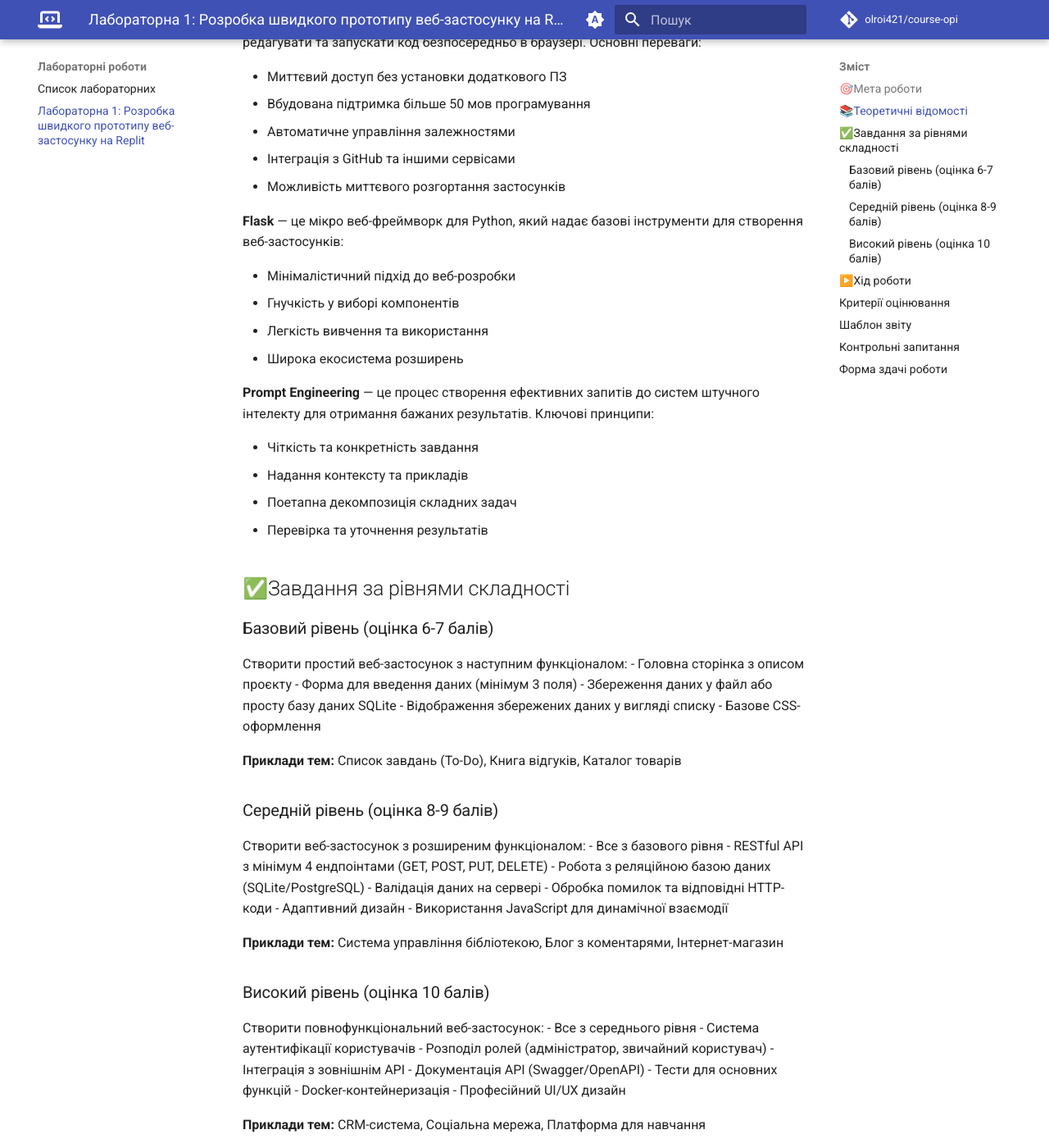
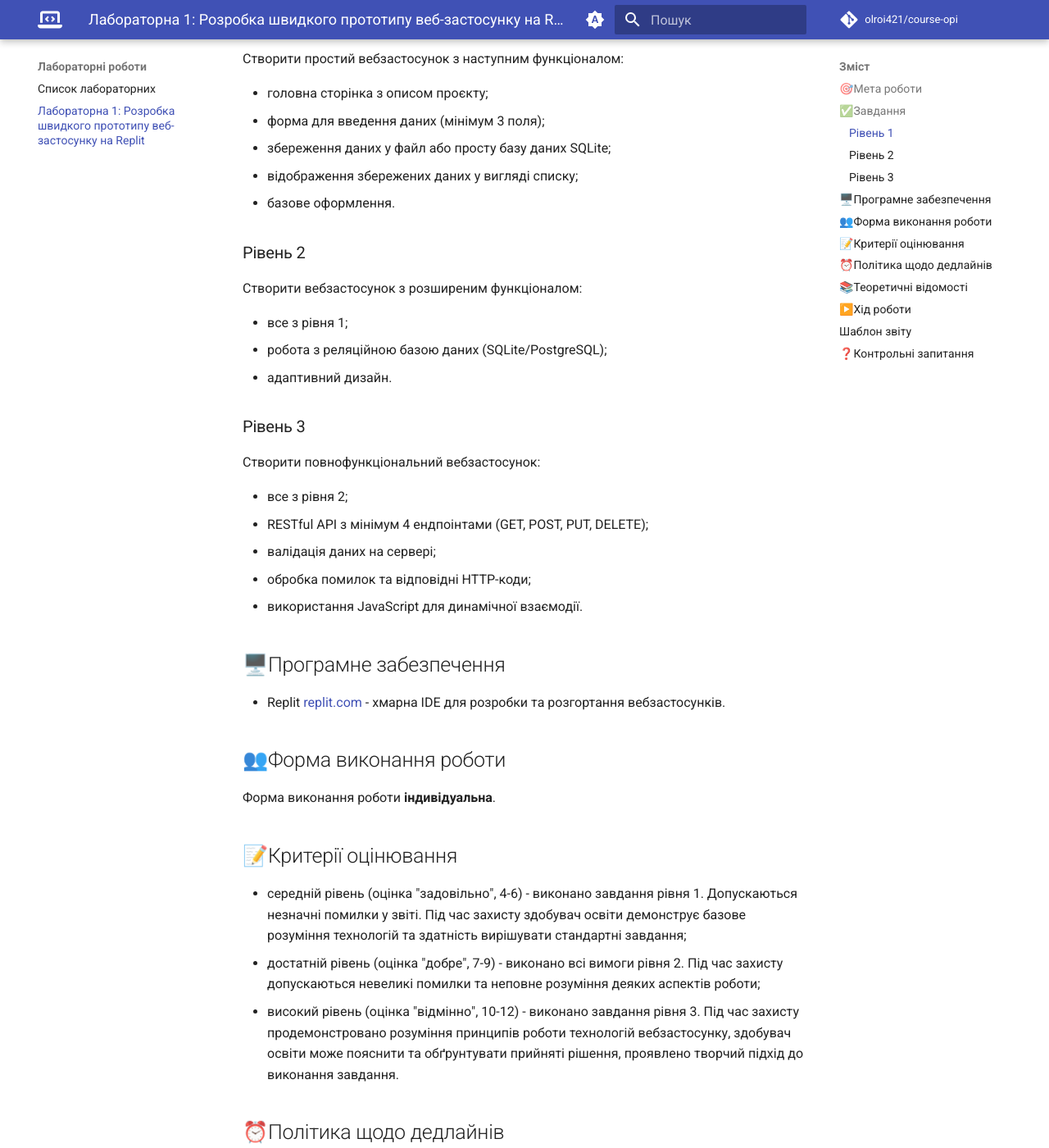
Before and after one commit to olroi421/course-opi, an MkDocs documentation site: the page built from docs/labs/lab-01.md, in a window 1280 px wide and 1400 px high, scrolled down 489 px. Shown: the whole window at 82% size. Built offline with MkDocs 1.6.1 and Material for MkDocs 9.7.7, drawn with Linux system fonts in a browser that asks for light colours; comment, search, counter and statistics services are not loaded; some of the changed text lies outside the part shown.

Commit message:
Update lab-01.md

````diff
--- a/docs/labs/lab-01.md
+++ b/docs/labs/lab-01.md
@@ -1,155 +1,135 @@
-# Лабораторна робота 1. Розробка швидкого прототипу веб-застосунку на Replit
+# Лабораторна робота 1. Розробка швидкого прототипу вебзастосунку на Replit
 
 ## 🎯Мета роботи
 
-Створення функціонального веб-застосунку з використанням сервісу Replit та інструментів штучного інтелекту для прискорення розробки програмного забезпечення.
+Створення функціонального вебзастосунку з використанням сервісу Replit та інструментів штучного інтелекту для прискорення розробки програмного забезпечення.
 
+## ✅Завдання
+
+### Рівень 1
+
+Створити простий вебзастосунок з наступним функціоналом:
+
+- головна сторінка з описом проєкту;
+- форма для введення даних (мінімум 3 поля);
+- збереження даних у файл або просту базу даних SQLite;
+- відображення збережених даних у вигляді списку;
+- базове оформлення.
+
+### Рівень 2
+
+Створити вебзастосунок з розширеним функціоналом:
+
+- все з рівня 1;
+- робота з реляційною базою даних (SQLite/PostgreSQL);
+- адаптивний дизайн.
+
+### Рівень 3
+
+Створити повнофункціональний вебзастосунок:
+
+- все з рівня 2;
+- RESTful API з мінімум 4 ендпоінтами (GET, POST, PUT, DELETE);
+- валідація даних на сервері;
+- обробка помилок та відповідні HTTP-коди;
+- використання JavaScript для динамічної взаємодії.
+
+## 🖥️Програмне забезпечення
+
+- Replit [replit.com](https://replit.com) - хмарна IDE для розробки та розгортання вебзастосунків.
+
+## 👥Форма виконання роботи
+
+Форма виконання роботи **індивідуальна**.
+
+## 📝Критерії оцінювання
+
+- середній рівень (оцінка "задовільно", 4-6) - виконано завдання рівня 1. Допускаються незначні помилки у звіті. Під час захисту здобувач освіти демонструє базове розуміння технологій та здатність вирішувати стандартні завдання;
+- достатній рівень (оцінка "добре", 7-9) - виконано всі вимоги рівня 2. Під час захисту допускаються невеликі помилки та неповне розуміння деяких аспектів роботи;
+- високий рівень (оцінка "відмінно", 10-12) - виконано завдання рівня 3. Під час захисту продемонстровано розуміння принципів роботи технологій вебзастосунку, здобувач освіти може пояснити та обґрунтувати прийняті рішення, проявлено творчий підхід до виконання завдання.
+
+## ⏰Політика щодо дедлайнів
+
+При порушенні встановленого терміну здачі лабораторної роботи максимальна можлива оцінка становить 9 балів ("добре"), незалежно від якості виконаної роботи. Винятки можливі лише за поважних причин, підтверджених документально.
 
 ## 📚Теоретичні відомості
 
 **Replit** — це хмарна інтегрована середа розробки (IDE), яка дозволяє створювати, редагувати та запускати код безпосередньо в браузері. Основні переваги:
 
-- Миттєвий доступ без установки додаткового ПЗ
-- Вбудована підтримка більше 50 мов програмування
-- Автоматичне управління залежностями
-- Інтеграція з GitHub та іншими сервісами
-- Можливість миттєвого розгортання застосунків
+- миттєвий доступ без установки додаткового ПЗ;
+- вбудована підтримка більше 50 мов програмування;
+- автоматичне управління залежностями;
+- інтеграція з GitHub та іншими сервісами;
+- можливість миттєвого розгортання застосунків.
 
-**Flask** — це мікро веб-фреймворк для Python, який надає базові інструменти для створення веб-застосунків:
+**Flask** — це мікро веб-фреймворк для Python, який надає базові інструменти для створення вебзастосунків:
 
-- Мінімалістичний підхід до веб-розробки
-- Гнучкість у виборі компонентів
-- Легкість вивчення та використання
-- Широка екосистема розширень
+- мінімалістичний підхід до веб-розробки;
+- гнучкість у виборі компонентів;
+- легкість вивчення та використання;
+- широка екосистема розширень.
 
 **Prompt Engineering** — це процес створення ефективних запитів до систем штучного інтелекту для отримання бажаних результатів. Ключові принципи:
 
-- Чіткість та конкретність завдання
-- Надання контексту та прикладів
-- Поетапна декомпозиція складних задач
-- Перевірка та уточнення результатів
-
-## ✅Завдання за рівнями складності
-
-### Базовий рівень (оцінка 6-7 балів)
-Створити простий веб-застосунок з наступним функціоналом:
-- Головна сторінка з описом проєкту
-- Форма для введення даних (мінімум 3 поля)
-- Збереження даних у файл або просту базу даних SQLite
-- Відображення збережених даних у вигляді списку
-- Базове CSS-оформлення
-
-**Приклади тем:** Список завдань (To-Do), Книга відгуків, Каталог товарів
-
-### Середній рівень (оцінка 8-9 балів)
-Створити веб-застосунок з розширеним функціоналом:
-- Все з базового рівня
-- RESTful API з мінімум 4 ендпоінтами (GET, POST, PUT, DELETE)
-- Робота з реляційною базою даних (SQLite/PostgreSQL)
-- Валідація даних на сервері
-- Обробка помилок та відповідні HTTP-коди
-- Адаптивний дизайн
-- Використання JavaScript для динамічної взаємодії
-
-**Приклади тем:** Система управління бібліотекою, Блог з коментарями, Інтернет-магазин
-
-### Високий рівень (оцінка 10 балів)
-Створити повнофункціональний веб-застосунок:
-- Все з середнього рівня
-- Система аутентифікації користувачів
-- Розподіл ролей (адміністратор, звичайний користувач)
-- Інтеграція з зовнішнім API
-- Документація API (Swagger/OpenAPI)
-- Тести для основних функцій
-- Docker-контейнеризація
-- Професійний UI/UX дизайн
-
-**Приклади тем:** CRM-система, Соціальна мережа, Платформа для навчання
+- чіткість та конкретність завдання;
+- надання контексту та прикладів;
+- поетапна декомпозиція складних задач;
+- перевірка та уточнення результатів.
 
 ## ▶️Хід роботи
 
-1: Підготовка робочого середовища
+1. Підготовка робочого середовища:
+    1. створити обліковий запис на [replit.com](https://replit.com);
+    2. створити новий проєкт (Python/Flask);
+    3. ознайомитись з інтерфейсом Replit.
+2. Планування проєкту:
+    1. обрати тему вебзастосунку;
+    2. визначити основний функціонал.
+3. Використання ШІ для генерації коду:
 
-1. Створіть обліковий запис на [replit.com](https://replit.com)
-2. Створіть новий проєкт (Python/Flask)
-3. Ознайомтеся з інтерфейсом Replit
+    !!! tip "Приклад промпту для Replit AI"
 
-2: Планування проєкту
+        Створи вебзастосунок на Flask для управління особистою колекцією книг з наступними вимогами:
 
-1. Оберіть тему вашого веб-застосунку
-2. Визначте основний функціонал
-3. Створіть схему бази даних
-4. Сплануйте API-ендпоінти
+        1. Функціонал:
+            - Головна сторінка зі списком усіх книг
+            - Сторінка додавання нової книги
+            - Можливість позначити книгу як прочитану
+            - Видалення книги з колекції
+            - API ендпоінти для всіх операцій
+        2. Дизайн:
+            - Використай Bootstrap для стилізації
+            - Адаптивний дизайн
+            - Інтуїтивний інтерфейс
+        3. Технічні вимоги: Flask, SQLite база даних, REST API
 
-3: Використання ШІ для генерації коду
+        Додай валідацію даних, обробку помилок. Код повинен бути готовим до запуску.
 
-!!! tip "Приклад промпту для Replit AI"
+    !!! info "Поради щодо промптів:"
 
-    Створи веб-застосунок на Flask для управління особистою колекцією книг з наступними вимогами:
+        - бути максимально конкретним у вимогах;
+        - згадати про обробку помилок та валідацію;
+        - просити про коментарі у коді для кращого розуміння.
 
-    1. Функціонал:
-        - Головна сторінка зі списком усіх книг
-        - Сторінка додавання нової книги
-        - Можливість позначити книгу як прочитану
-        - Видалення книги з колекції
-        - API ендпоінти для всіх операцій
-    2. Дизайн:
-        - Використай Bootstrap для стилізації
-        - Адаптивний дизайн
-        - Інтуїтивний інтерфейс
-    3. Технічні вимоги: Flask, SQLite база даних, REST API
-
-    Додай валідацію даних, обробку помилок. Код повинен бути готовим до запуску.
-
-
-!!! info "Поради щодо промптів:"
-
-    - Будьте максимально конкретними у вимогах
-    - Згадайте про обробку помилок та валідацію
-    - Просіть про коментарі у коді для кращого розуміння
-
-4: Тестування та налагодження
-1. Запустіть проєкт у Replit
-2. Протестуйте всі функції веб-застосунку
-3. Перевірте роботу API через браузер або Postman
-4. Виправте знайдені помилки
-
-5: Документування проєкту
-1. Додайте README.md з описом проєкту
-2. Створіть скріншоти інтерфейсу
-3. Документуйте API ендпоінти
-
-6: Підготовка до здачі
-1. Переконайтеся, що проєкт запускається без помилок
-2. Створіть посилання для доступу до застосунку
-3. Підготуйте звіт за запропонованим шаблоном
-
-## Критерії оцінювання
-
-| Критерій | Базовий рівень (6-7) | Середній рівень (8-9) | Високий рівень (10) |
-|----------|---------------------|----------------------|-------------------|
-| **Функціональність** | Основні CRUD операції | Повний REST API | API + аутентифікація |
-| **База даних** | Файл або SQLite | Реляційна БД з зв'язками | Складна схема БД |
-| **Інтерфейс** | Базовий HTML/CSS | Адаптивний дизайн | Професійний UI/UX |
-| **Код** | Працює без помилок | Структурований код | Чистий код + тести |
-| **Документація** | Базовий README | Детальний опис | API документація |
-| **Презентація** | Демонстрація роботи | Пояснення архітектури | Технічні деталі |
-
-**Додаткові бали (до +1 бала) за:**
-- Використання сучасних технологій (WebSockets, API інтеграції)
-- Креативність у реалізації
-- Высока якість коду та архітектури
-- Додаткові функції поза вимогами
+4. Тестування та налагодження:
+    1. запустити проєкт у Replit;
+    2. протестувати всі функції вебзастосунку.
+5. Підготовка, здача та захист лабораторної:
+    1. переконатись, що проєкт запускається без помилок;
+    2. створити посилання для доступу до застосунку;
+    3. підготувати звіт за запропонованим шаблоном;
+    4. як відповідь на завдання в LMS Moodle вставити посилання на проєкт в Replit та звіт `report.md`;
+    5. захистити лабораторну перед викладачем.
 
 ## Шаблон звіту
 
-Створіть файл `report.md` з наступною структурою:
+Створити файл `report.md` з наступною структурою:
 
 ```markdown
 # Звіт з лабораторної роботи №1
-## Розробка швидкого прототипу веб-застосунку
+## Розробка швидкого прототипу вебзастосунку
 
-## Інформація про студента
+## Інформація про здобувача освіти
 - ПІБ:
 - Група:
 
@@ -182,39 +162,26 @@ project/
 
 ## API документація
 
-[Опишіть доступні API ендпоінти]
+[Описати доступні API ендпоінти]
 
 | Метод | URL | Опис | Параметри |
 |-------|-----|------|-----------|
 | GET | /api/... | ... | ... |
 
 ## Схема бази даних
-[Опишіть структуру таблиць БД або додайте діаграму]
+[Описати структуру таблиць БД або додати діаграму]
 
 ## Висновки
-[Ваші висновки про виконану роботу, отримані навички]
+[Висновки про виконану роботу, отримані навички]
 
 ## Самооцінка
 Очікувана оцінка: [4-12 балів]
-Обґрунтування: [Чому ви вважаєте, що заслуговуєте на цю оцінку]
+Обґрунтування: [Чому заслуговуєте на цю оцінку]
 ```
 
-## Контрольні запитання
+## ❓Контрольні запитання
 
 1. Які переваги надає використання хмарних IDE як Replit порівняно з локальними?
 2. Як ШІ допомагає у розробці ПЗ? Які обмеження у використанні ШІ-генерованого коду?
-3. Які методи валідації даних ви використовували?
-4. Що таке API документація і чому вона важлива?
-5. Які етапи життєвого циклу розробки ПЗ ви пройшли під час виконання роботи?
-
-## Форма здачі роботи
-
-**Що потрібно здати в Moodle:**
-1. Посилання на робочий проєкт у Replit
-2. Звіт у форматі `report.md`
-
-**Критерії прийому:**
-- Проєкт повинен запускатися без помилок
-- Всі заявлені функції повинні працювати
-- Звіт повинен містити всі обов'язкові розділи
-- Код повинен бути структурованим та прокоментованим
+3. Які методи валідації даних було використано?
+4. Які етапи життєвого циклу розробки ПЗ було пройдено під час виконання роботи?
````
Also changed, not shown: other parts of docs/labs/lab-01.md (+2 -2 lines).
